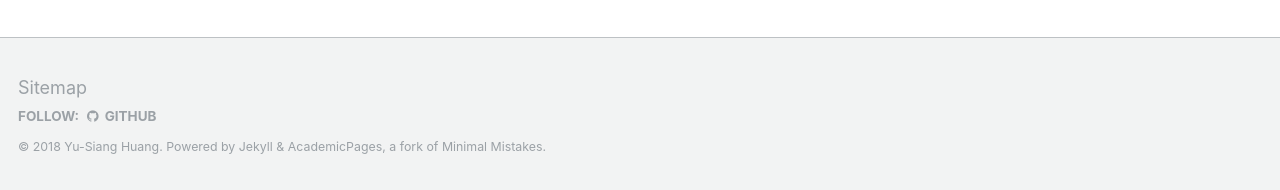
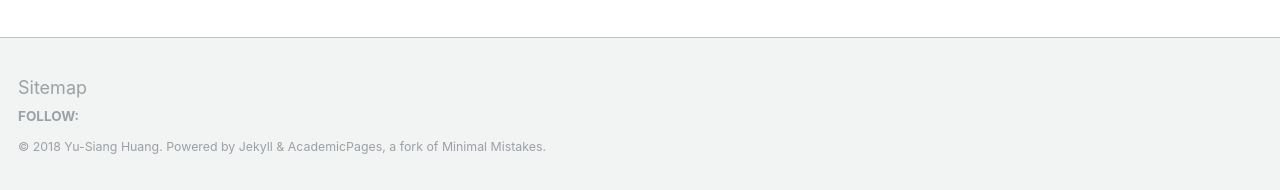
Before and after one commit to remyhuang/remyhuang.github.io, a Jekyll site: the page built from _pages/about.md, in a window 1280 px wide and 1150 px high. Shown: the part 957-1147 px from the top of the window. Built offline with Jekyll 4.4.1, drawn with Linux system fonts in a browser that asks for light colours; some web fonts are replaced.

Commit message:
Update footer.html

```diff
--- a/_includes/footer.html
+++ b/_includes/footer.html
@@ -11,9 +11,6 @@
     {% if site.facebook.username %}
       <li><a href="https://facebook.com/{{ site.facebook.username }}"><i class="fa fa-fw fa-facebook-square" aria-hidden="true"></i> Facebook</a></li>
     {% endif %}
-    {% if site.author.github %}
-      <li><a href="http://github.com/{{ site.author.github }}"><i class="fa fa-fw fa-github" aria-hidden="true"></i> GitHub</a></li>
-    {% endif %}
     {% if site.author.bitbucket %}
       <li><a href="http://bitbucket.org/{{ site.author.bitbucket }}"><i class="fa fa-fw fa-bitbucket" aria-hidden="true"></i> Bitbucket</a></li>
     {% endif %}
```
